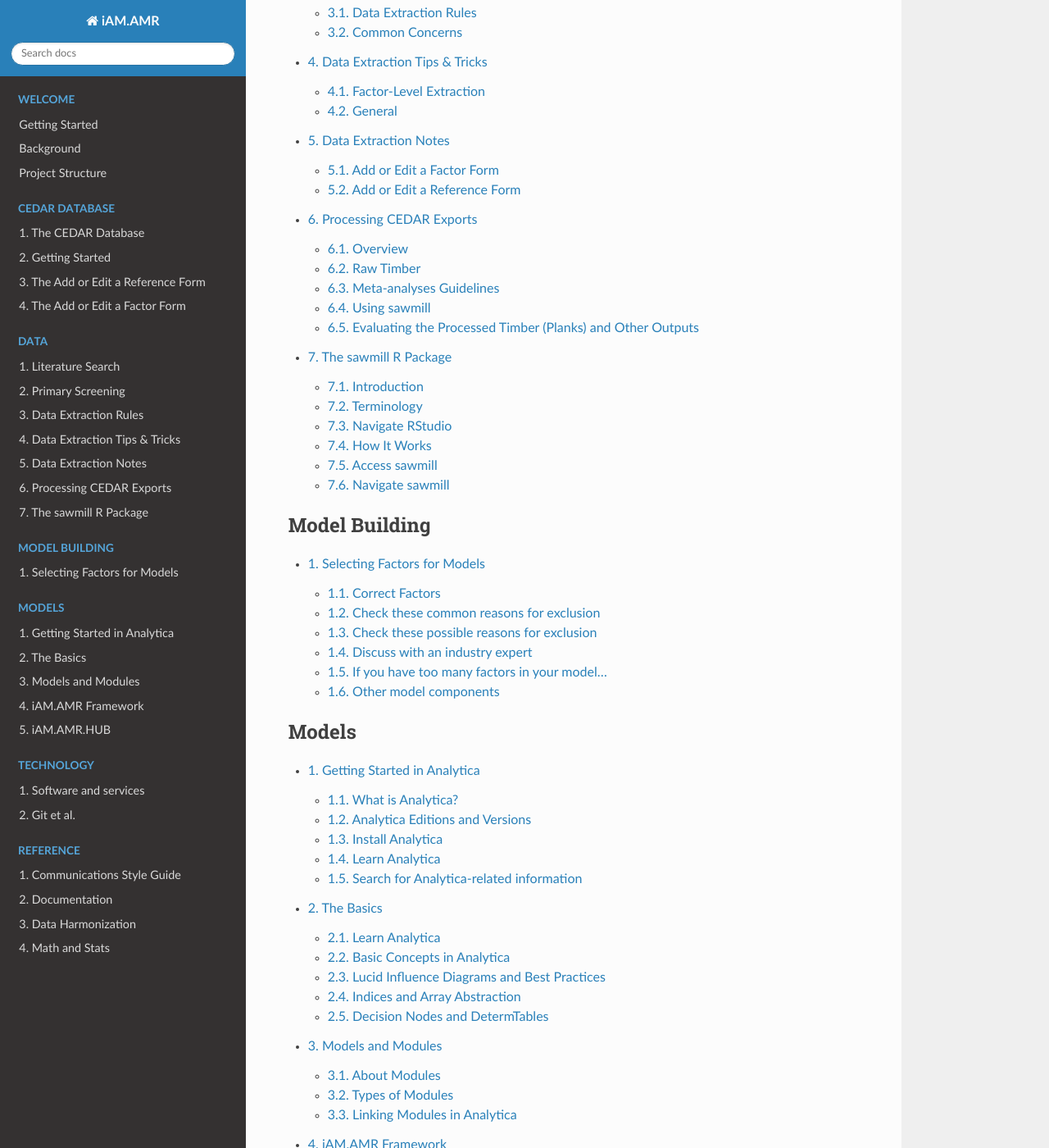
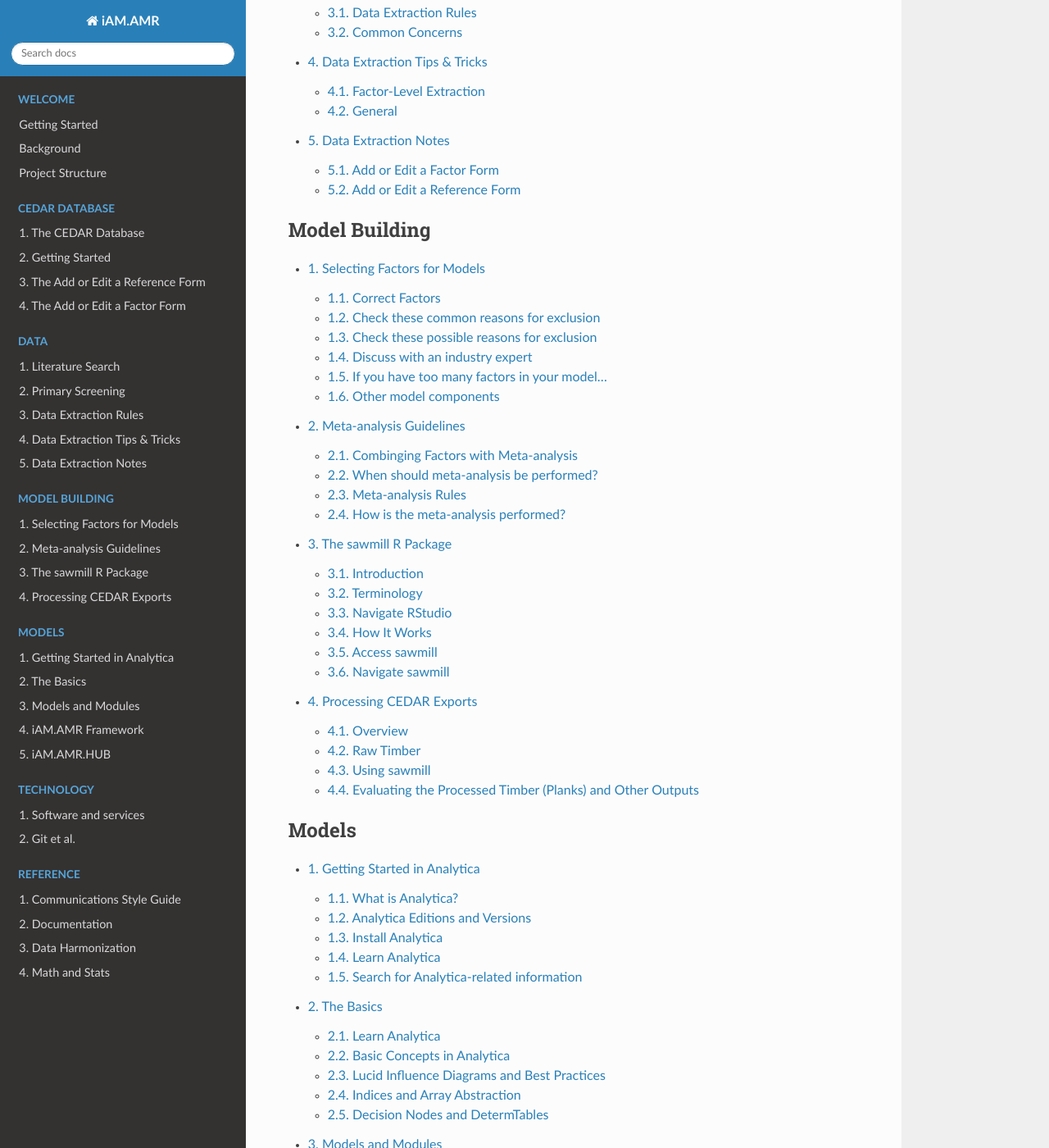
Before and after one commit to iAM-AMR/iAM.AMR.DOC, a Sphinx documentation site: the page built from source/index.rst, in a window 1280 px wide and 1400 px high, scrolled down 2904 px. Shown: the whole window at 82% size. Built offline with Sphinx 7.4.7 and the Read the Docs theme 2.0.0, drawn with Linux system fonts in a browser that asks for light colours; pages that are not in the unit, such as notebooks, are missing from menus; a script that is not in the unit is left out; some of the changed lines change nothing that is shown.

Commit message:
updates for meta-analysis
Re-order model building with update meta-analysis guidelines.

```diff
--- a/source/index.rst
+++ b/source/index.rst
@@ -78,8 +78,6 @@ See the `Model Directory repository <https://goto.iam.amr.pub/repo-models>`_ for
    /data_extraction/data_extract_rules
    /data_extraction/tips_and_tricks
    /data_extraction/data_extract_notes
-   /data_extraction/processing_cedar_queries
-   /data_extraction/sawmill
 
 .. toctree::
    :caption: Model Building
@@ -87,6 +85,10 @@ See the `Model Directory repository <https://goto.iam.amr.pub/repo-models>`_ for
    :numbered:
 
    /model_building/selecting_factors
+   /model_building/meta_analysis_guidelines
+   /model_building/sawmill
+   /model_building/processing_cedar_queries
+
 
 .. toctree::
    :caption: Models
--- /dev/null
+++ b/source/model_building/meta_analysis_guidelines.rst
@@ -0,0 +1,190 @@
+
+
+Meta-analysis Guidelines
+========================
+
+Combinging Factors with Meta-analysis
+-------------------------------------
+
+Meta-analysis is a statistical approach for combining data from multiple studies, often used to increase statistical power, or resolve uncertainty in effect size or direction. The simplest way to think of a meta-analysis is as a weighted average of the included observations, where the weighting accounts for the statistical properties of the studies.
+
+Meta-analysis is used in the iAM.AMR project to derive a single effect estimator where multiple studies, or multiple observations within a study, are available to describe a given factor.
+
+When should meta-analysis be performed?
+---------------------------------------
+
+Meta-analysis must only be performed where the effect measure, and the study populations, are identical or highly similar. Therefore, meta-analysis should **never** be performed:
+
+* across food-animal species (species)
+* across sub-populations of food-animals (such as between piglets and finishing pigs)
+* across bacterial species (microbes)
+
+  * including between Campylobacter jejuni and conventional
+
+* across classes of antimicrobials (and sometimes even within an antimicrobial class)
+
+  * see :ref:`Rules for Combining Resistance Outcomes <model_building/meta_analysis_guidelines:Meta-Analysis Rules>` for more specific guidance
+
+* across classes or sub-classes of antimicrobials
+
+  * see :ref:`Rules for Combining Resistance Outcomes <model_building/meta_analysis_guidelines:Meta-Analysis Rules>` for more specific guidance
+
+* across production stages
+
+  * this includes where the effective stage is the same, but the measurement is taken at a different stage.
+
+When a measurement is available for the same stage of production, the same food-animal and food-animal sub-population, pathogen, and antimicrobial (or sub-class of antimicrobial), as one or more others, they may be included in one of four types of meta-analysis:
+
+Within Study, Same Antimicrobial
+~~~~~~~~~~~~~~~~~~~~~~~~~~~~~~~~
+
+Where multiple measurements are available describing the same factor, for the same resistance, the measurements should be combined using meta-analysis.
+
+.. tip:: Two comparable sub-populations comprise the study population (e.g. barn A and barn B), and ceftiofur resistance is assayed for each. Meta-analysis is conducted for these observations.
+
+Within Study, Same Antimicrobial Class (or Sub-Class)
+~~~~~~~~~~~~~~~~~~~~~~~~~~~~~~~~~~~~~~~~~~~~~~~~~~~~~
+
+Where multiple measurements are available describing the same factor, for the same class or sub-class of resistance, the measurements should be combined using meta-analysis.
+
+.. tip:: Resistance to ceftiofur and ceftriaxone are both included in the assay. Meta-analysis is conducted for these observations, and the resistance is reported at the sub-class level (third-generation cephalosporin resistance).
+
+Resistance to ceftiofur and ceftriaxone are both included in the assay, and there are two comparable sub-populations which comprise the study population. Meta-analysis is conducted for all of these observations, and the resistance is reported at the sub-class level (third-generation cephalosporin resistance).
+
+Across Studies, Same Antimicrobial
+~~~~~~~~~~~~~~~~~~~~~~~~~~~~~~~~~~
+
+Where multiple measurements are available describing the same factor, for the same resistance, and the experimental conditions are comparable, the measurements should be combined using meta-analysis.
+
+.. tip::
+    Two studies measure the effect of production type (e.g. organic vs. conventional) on ceftiofur resistance. Meta-analysis is conducted for these observations.
+
+Across Studies, Same Antimicrobial Class (or Sub-Class)
+~~~~~~~~~~~~~~~~~~~~~~~~~~~~~~~~~~~~~~~~~~~~~~~~~~~~~~~
+
+Where multiple measurements are available describing the same factor, for the same class or sub-class of resistance, and the experimental conditions are comparable, the measurements should be combined using meta-analysis.
+
+.. Tip:: Two studies measure the effect of production type (e.g. organic vs. conventional), one on ceftiofur resistance, and the other on ceftriaxone resistance. Meta-analysis is conducted for these observations.
+
+
+Meta-analysis Rules
+-------------------
+
+Resistance Outcomes
+~~~~~~~~~~~~~~~~~~~
+
+*Generally*, two or more factors may be combined using meta-analysis if their resistance outcomes belong to the same antimicrobial class or sub-class.
+
+.. Tip:: Check that you have the correct antimicrobial class for each of your resistance outcomes. The ATC vet codes (the classification system we use in CEDAR) sometimes classify them slightly differently than they should be.
+
+The table below outlines some common antimicrobials, their antimicrobial class, and which other antimicrobials they may or may not be combined with via meta-analysis. If an “M” is present in the Meta-analysis Status column for a particular antimicrobial, that antimicrobial may be combined with other antimicrobials marked with an “M” that share the same antimicrobial class (and likely may also be combined with other antimicrobials within that same antimicrobial class that are not listed here). Antimicrobials which are the only entries for their corresponding antimicrobial class, and for which the Meta-analysis Status column is blank may also likely be able to be combined with other antimicrobials within that same antimicrobial class that are not listed here.
+
+======================================== ================================== ====================
+Antimicrobial                            Antimicrobial Class                Meta-analysis Status
+======================================== ================================== ====================
+cefalotin                                1GC                                M
+cefazolin                                1GC                                M
+cefalexin                                1GC                                M
+cefotaxime                               3GC                                M
+cefpodoxime                              3GC                                M
+ceftiofur                                3GC                                M
+ceftriaxone                              3GC                                M
+cefpirome                                4GC
+spectinomycin                            aminocycitol                       M
+amikacin                                 aminoglycoside
+apramycin                                aminoglycoside
+dihydrostreptomycin                      aminoglycoside
+gentamicin                               aminoglycoside
+kanamycin                                aminoglycoside
+neomycin                                 aminoglycoside
+streptomycin                             aminoglycoside
+tobramycin                               aminoglycoside
+chloramphenicol                          amphenicol                         M
+florfenicol                              amphenicol                         M
+imipenem and cilastatin                  carbapenem
+cefoxitin                                cephamycin
+trimethoprim                             diaminopyrimidine
+sulfamethoxazole and trimethoprim        diaminopyrimidine with sulfonamide M
+sulfadiazine and trimethoprim            diaminopyrimidine with sulfonamide M
+ciprofloxacin                            fluoroquinolone                    M
+enrofloxacin                             fluoroquinolone                    M
+marbofloxacin                            fluoroquinolone                    M
+azithromycin                             macrolide
+furazolidone                             nitrofuran derivatives             M
+nitrofurantoin                           nitrofuran derivatives             M
+amoxicillin                              penicillin                         M
+ampicillin                               penicillin                         M
+tiamulin                                 pleuromutilins
+amoxicillin and beta-lactamase inhibitor potentiated penicillin
+nalidixic acid                           quinolone
+sulfafurazole                            sulfonamide                        M
+sulfamethoxazole                         sulfonamide                        M
+chlortetracycline                        tetracycline                       M
+oxytetracycline                          tetracycline                       M
+tetracycline                             tetracycline                       M
+======================================== ================================== ====================
+
+.. Important:: For amoxicillin, ampicillin, and piperacillin, it is important to verify that the indications in this table pertain to situations where these antimicrobials are present alone and not in combinations such as amoxicillin and clavulanic acid, sulbactam (i.e. ampicillin sulbactam), tazobactam (i.e. piperacillin tazobactam), etc. When present alone, they may be combined via meta-analysis (amoxicillin & ampicillin & piperacillin). They may also be combined when present in combination (e.g. amoxicillin and clavulanic acid & ampicillin and sulbactam). However, “alone” and a combination **should not** be combined via meta-analysis (e.g. amoxicillin & amoxicillin and clavulanic acid).
+
+
+Genomic resistance outcomes
++++++++++++++++++++++++++++
+
+Only resistance outcomes pertaining to the exact same gene may be combined using meta-analysis. Different genes which confer (or may confer) resistance to the same antimicrobial class or individual antimicrobial should **not** be combined (i.e. tetA and tetB), nor should they be combined with any phenotypic outcomes.
+
+.. Tip:: Gene subgroups (such as blaCTX M1, blaCTX M2) should not be combined with one another.
+
+Different units of analysis
+~~~~~~~~~~~~~~~~~~~~~~~~~~~
+
+Factors measured using different units of analysis (i.e. isolate and flock) may be combined with meta-analysis.
+
+Production type factors
+~~~~~~~~~~~~~~~~~~~~~~~
+
+Factors comparing organic and conventional production may be combined with factors comparing antimicrobial-free and conventional production. As all organic production is by default antimicrobial-free, but not all antimicrobial-free production is organic, the meta-analysis result should be reported as an antimicrobial-free vs conventional production comparison.
+
+Antimicrobial use factors
+~~~~~~~~~~~~~~~~~~~~~~~~~
+
+The following AMU-related factor pairings may be combined using meta-analysis:
+
+1.       Different routes of administration: i.e. feed and water
+
+The following AMU-related factor pairings **should not** be combined using meta-analysis:
+
+1.       Subtherapeutic AMU and Therapeutic AMU
+2.       Therapeutic AMU and Prophylactic AMU (and other similar pairings where the “intent” of the AMU is not the same, including those involving Metaphylactic AMU)
+3.       Continuous AMU and Pulsed AMU
+
+.. Note:: To make decisions based on the above three pairings, the authors of a paper must have made an explicit designation in their paper as to the type of dosage, intent, or temporal pattern of the AMU (for example, a clear indication of whether a particular dosage is subtherapeutic or not). If numerical values for the dosage are the only information provided, for instance, we would not attempt to classify that ourselves as subtherapeutic, therapeutic, etc.
+
+A good general rule of thumb is to keep any unknown AMU regimes separate from known dose regimes. For instance, a generic “tylosin use (any use)” factor, where no indication is given as to the duration, intent, or dosage of use should not be combined with a “continuous tylosin use” or a “therapeutic tylosin use” factor. However, two generic “tylosin use” factors may be combined.
+
+Feed additive factors
+~~~~~~~~~~~~~~~~~~~~~
+
+For factors related to the use of feed additives such as probiotics and prebiotics, use caution when combining different brands (check the ingredients first). Generally, different brands of additives should not be combined.
+
+How is the meta-analysis performed?
+-----------------------------------
+
+Please see :ref:`Adding meta-analysis groupings <model_building/processing_cedar_queries:Adding meta-analysis groupings>` for instructions on how to prepare your timber for meta-analysis.
+
+Our :ref:`sawmill R packkage <model_building/sawmill:The sawmill R Package>` performs meta-analysis using the **Metafor Package**.
+
+We use a random-effects model.
+
+There are a number of ways to estimate heterogeneity:
+
+- Restricted Maximum Likelihood (REML)
+
+  - default, requires convergence (it’s ML, so iterative)
+
+- DerSimonian-Laird
+
+  - a Olaf-approved alternative (non-iterative)
+
+We use **REML**. We calculate the effect size based on Odds Ratio (technically log-OR), and SE of the log-OR.
+
+For more details on the math behind the meta-analysis go :ref:`here. <10_reference/math_stats:Meta-analysis>`
--- a/source/data_extraction/processing_cedar_queries.rst
+++ b/source/model_building/processing_cedar_queries.rst
@@ -35,85 +35,6 @@ Each field has an expected data type, as dictated below. A description of each f
 
 .. attention:: The type of data contained within each of the fields in your input file should match those outlined above, as processing errors can occur otherwise. Please see :ref:`Warnings due to unexpected data types <data_extraction/processing_cedar_queries:Warnings due to unexpected data types>` for more information.
 
-Meta-analyses Guidelines
-------------------------
-
-Meta-analysis is a statistical approach for combining data from multiple studies, often used to increase statistical power, or resolve uncertainty in effect size or direction. The simplest way to think of a meta-analysis is as a weighted average of the included observations, where the weighting accounts for the statistical properties of the studies.
-
-Meta-analysis is used in the iAM.AMR project to derive a single effect estimator where multiple studies, or multiple observations within a study, are available to describe a given factor.
-
-When should meta-analysis be performed?
-~~~~~~~~~~~~~~~~~~~~~~~~~~~~~~~~~~~~~~~
-Meta-analysis must only be performed where the effect measure, and the study populations, are identical or highly similar. Therefore, meta-analysis should **never** be performed:
-
-* across food-animal species (species)
-* across bacterial species (microbes)
-
-   * including between Campylobacter jejuni and conventional
-
-* across classes of antimicrobials
-* across classes or sub-classes of antimicrobials
-
-  * excluding NAL and FQs?
-
-* across production stages
-
-  * this includes where the effective stage is the same, but the measurement is taken at a different stage.
-
-When a measurement is available for the same stage of production, the same food-animal, pathogen, and antimicrobial (or sub-class of antimicrobial), as one or more others, they may be included in one of four types of meta-analysis:
-
-Within Study, Same Antimicrobial
-++++++++++++++++++++++++++++++++
-Where multiple measurements are available describing the same factor, for the same resistance, the measurements should be combined using meta-analysis.
-
-.. tip::
-   Two comparable sub-populations comprise the study population (e.g. barn A and barn B), and ceftiofur resistance is assayed for each. Meta-analysis is conducted for these observations.
-
-Within Study, Same Antimicrobial Class (or Sub-Class)
-+++++++++++++++++++++++++++++++++++++++++++++++++++++
-Where multiple measurements are available describing the same factor, for the same class or sub-class of resistance, the measurements should be combined using meta-analysis.
-
-.. tip::
-   Resistance to ceftiofur and ceftriaxone are both included in the assay. Meta-analysis is conducted for these observations, and the resistance is reported at the sub-class level (third-generation cephalosporin resistance).
-
-   Resistance to ceftiofur and ceftriaxone are both included in the assay, and there are two comparable sub-populations which comprise the study population. Meta-analysis is conducted for all of these observations, and the resistance is reported at the sub-class level (third-generation cephalosporin resistance).
-
-Across Studies, Same Antimicrobial
-++++++++++++++++++++++++++++++++++
-Where multiple measurements are available describing the same factor, for the same resistance, and the experimental conditions are comparable, the measurements should be combined using meta-analysis.
-
-.. tip::
-   Two studies measure the effect of production type (e.g. organic vs. conventional) on ceftiofur resistance. Meta-analysis is conducted for these observations.
-
-Across Studies, Same Antimicrobial Class (or Sub-Class)
-+++++++++++++++++++++++++++++++++++++++++++++++++++++++
-Where multiple measurements are available describing the same factor, for the same class or sub-class of resistance, and the experimental conditions are comparable, the measurements should be combined using meta-analysis.
-
-.. tip::
-   Two studies measure the effect of production type (e.g. organic vs. conventional), one on ceftiofur resistance, and the other on ceftriaxone resistance. Meta-analysis is conducted for these observations.
-
-
-How is the meta-analysis performed?
-~~~~~~~~~~~~~~~~~~~~~~~~~~~~~~~~~~~
-Please see :ref:`Adding meta-analysis groupings <data_extraction/processing_cedar_queries:Adding meta-analysis groupings>`
-
-We use the **Metafor Package** in R to perform meta-analyses.
-We use a random-effects model.
-
-There are a number of ways to estimate heterogeneity:
-
-- Restricted Maximum Likelihood (REML)
-
-  - default, requires convergence (it’s ML, so iterative)
-
-- DerSimonian-Laird
-
-  - a Olaf-approved alternative (non-iterative)
-
-We use **REML**. We calculate the effect size based on Odds Ratio (technically log-OR), and SE of the log-OR.
-
-For more details on the math behing meta-analysis go :ref:`here. <10_reference/math_stats:Meta-analysis>`
-
 
 Using sawmill
 -------------
@@ -137,6 +58,30 @@ The default values are specified in this script in a single line of code, as sho
 The argument values can be changed directly in this line of code. For example, if you wanted to change the argument **insensible_p_lo** to *98*, simply replace the *99* after the *=* sign with *98*.
 
 .. attention:: You must click *Install and Restart* in the **Build** tab of RStudio for any changes to the code to take effect.
+
+Adding meta-analysis groupings
+~~~~~~~~~~~~~~~~~~~~~~~~~~~~~~
+
+Upon examining the processed timber, you may wish to group certain factors together for meta-analysis in the raw timber and rerun sawmill.
+
+.. attention:: Meta-analysis is currently only supported for timber from CEDAR v2.
+
+To add a meta-analysis grouping, make the following changes to the optional meta-analysis fields in the original, raw timber file:
+
+#. **ID_meta**: assign the same meta-analysis ID to all factors you wish to include in the grouping
+#. **meta_amr**: specify the antimicrobial or class of antimicrobials to which resistance is assayed
+#. **meta_type**: describe the type and level of granularity of the meta-analysis grouping
+
+.. tip:: The actual meta-analysis ID assigned to a particular grouping is irrelevant, as long as it is consistent across all factors in the grouping.
+
+The table below provides example values for each meta-analysis field, as they might appear for a factor in the raw timber.
+
+.. csv-table:: Meta-analysis Example
+   :file: Meta-analysis_example.csv
+   :widths: 50,50,50
+   :header-rows: 1
+
+All three meta-analysis fields (**ID_meta**, **meta_amr**, and **meta_type**) can simply be left blank for factors that should not be involved in meta-analysis calculations.
 
 Running sawmill
 ~~~~~~~~~~~~~~~
@@ -369,30 +314,6 @@ A description of each output field is provided below. The fields which are added
    :widths: 30,10,50
    :header-rows: 1
 
-Adding meta-analysis groupings
-~~~~~~~~~~~~~~~~~~~~~~~~~~~~~~
-
-Upon examining the processed timber, you may wish to group certain factors together for meta-analysis in the raw timber and rerun sawmill.
-
-.. attention:: Meta-analysis is currently only supported for timber from CEDAR v2.
-
-To add a meta-analysis grouping, make the following changes to the optional meta-analysis fields in the original, raw timber file:
-
-#. **ID_meta**: assign the same meta-analysis ID to all factors you wish to include in the grouping
-#. **meta_amr**: specify the antimicrobial or class of antimicrobials to which resistance is assayed
-#. **meta_type**: describe the type and level of granularity of the meta-analysis grouping
-
-.. tip:: The actual meta-analysis ID assigned to a particular grouping is irrelevant, as long as it is consistent across all factors in the grouping.
-
-The table below provides example values for each meta-analysis field, as they might appear for a factor in the raw timber.
-
-.. csv-table:: Meta-analysis Example
-   :file: Meta-analysis_example.csv
-   :widths: 50,50,50
-   :header-rows: 1
-
-All three meta-analysis fields (**ID_meta**, **meta_amr**, and **meta_type**) can simply be left blank for factors that should not be involved in meta-analysis calculations.
-
 Checking the validation fields
 ~~~~~~~~~~~~~~~~~~~~~~~~~~~~~~
 
```
Also changed, not shown: source/model_building/sawmill.rst (renamed from source/data_extraction/sawmill.rst).
